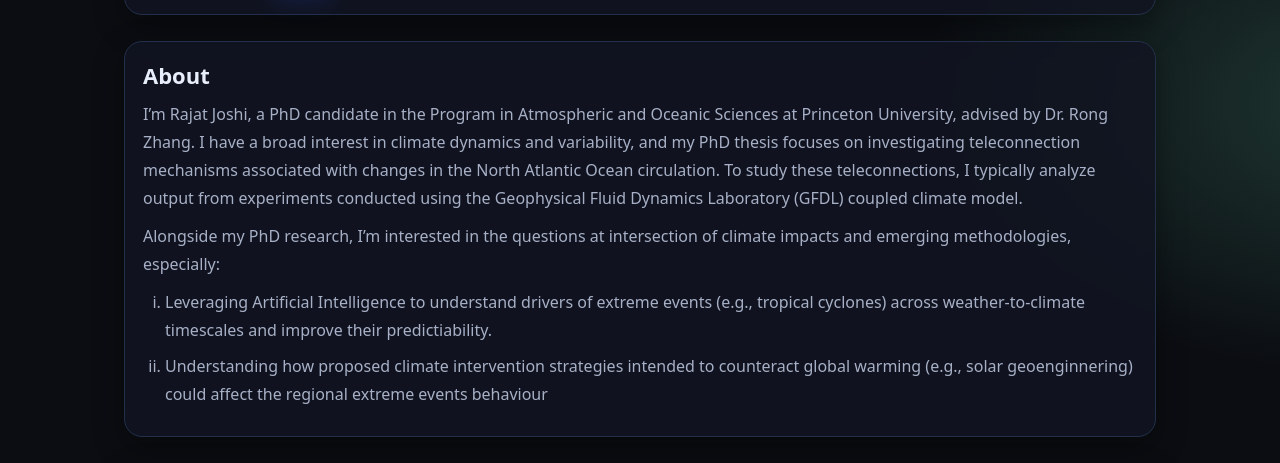
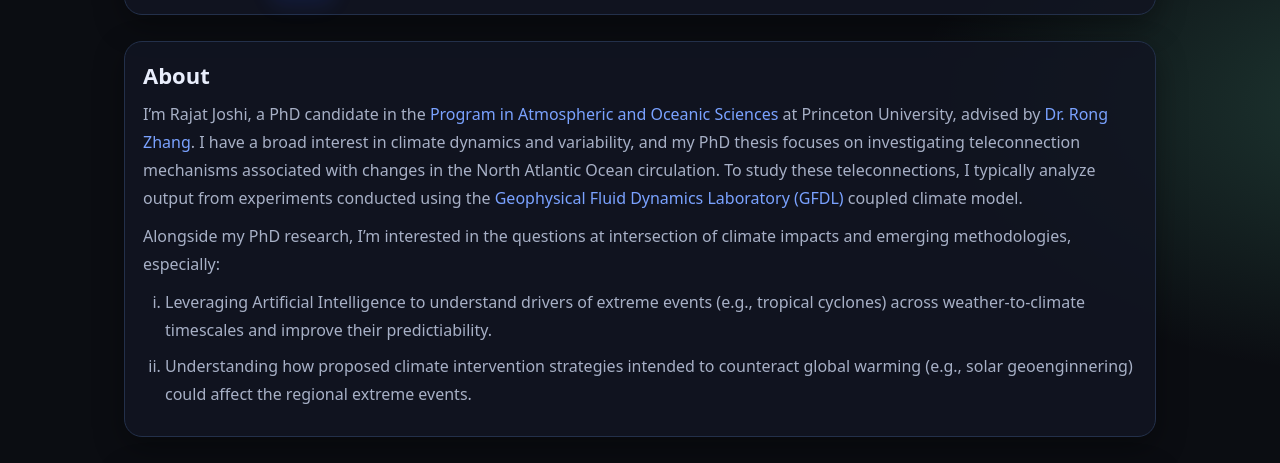
Before and after one commit to rajatjoshi8/rajatjoshi, a plain HTML site: page index.html in a window 1280 px wide. Shown: the part 269-732 px from the top of the page. Drawn offline with Linux system fonts and the light colour scheme.

Commit message:
Update index.html

```diff
--- a/index.html
+++ b/index.html
@@ -363,10 +363,11 @@
         <h2>About</h2>
 
         <p>
-          I’m Rajat Joshi, a PhD candidate in the Program in Atmospheric and Oceanic Sciences at Princeton University, advised by Dr. Rong Zhang.
-          I have a broad interest in climate dynamics and variability, and my PhD thesis focuses on investigating teleconnection mechanisms associated with
-          changes in the North Atlantic Ocean circulation. To study these teleconnections, I typically analyze output from experiments conducted using the
-          Geophysical Fluid Dynamics Laboratory (GFDL) coupled climate model.
+          I’m Rajat Joshi, a PhD candidate in the <a href="https://aos.princeton.edu/" target="_blank" rel="noopener">Program in Atmospheric and Oceanic Sciences</a>
+          at Princeton University, advised by <a href="https://www.gfdl.noaa.gov/rong-zhang-homepage/" target="_blank" rel="noopener">Dr. Rong Zhang</a>.
+          I have a broad interest in climate dynamics and variability, and my PhD thesis focuses on investigating teleconnection
+          mechanisms associated with changes in the North Atlantic Ocean circulation. To study these teleconnections, I typically analyze output from experiments conducted using the
+          <a href="https://www.gfdl.noaa.gov" target="_blank" rel="noopener">Geophysical Fluid Dynamics Laboratory (GFDL)</a> coupled climate model.
         </p>
 
         <p>
@@ -379,7 +380,7 @@
           </li>
           <li>
              Understanding how proposed climate intervention strategies intended to counteract global warming (e.g., solar geoenginnering)
-            could affect the regional extreme events behaviour
+            could affect the regional extreme events.
           </li>
         </ol>
       </div>
```
